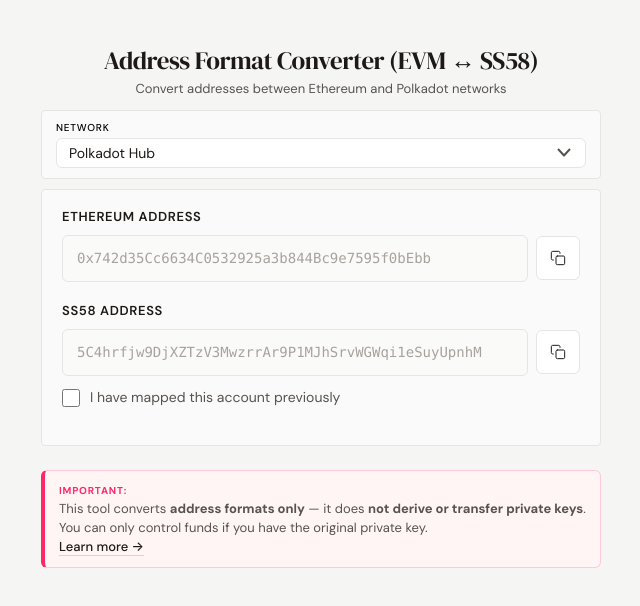
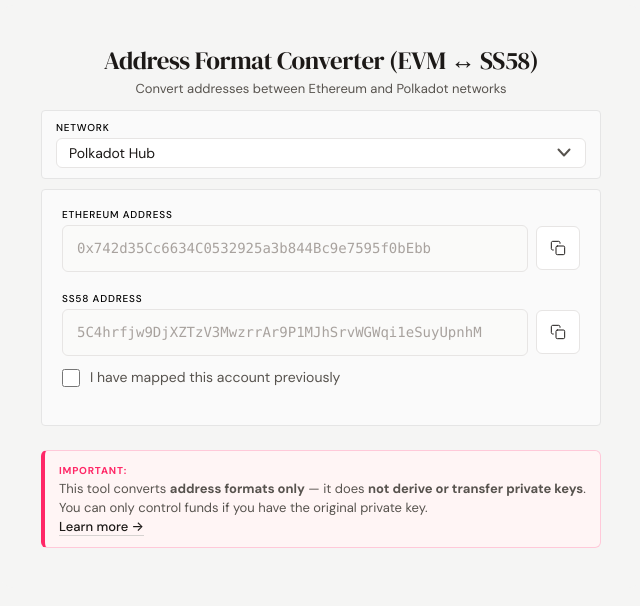
Before and after one commit to polkadot-developers/account-converter, a website: page index.html in a window 1280 px wide. Shown: the whole page, without its empty margins (319-959 px from the left). Drawn offline with Linux system fonts and the light colour scheme.

Commit message:
Update input label styles in index.html: change color, font size, and weight for improved readability and visual consistency.

```diff
--- a/index.html
+++ b/index.html
@@ -116,12 +116,12 @@
 
         .input-label {
             display: block;
-            color: #1C1917;
-            font-size: 13px;
-            font-weight: 600;
+            color: #000000;
+            font-size: 10px;
+            font-weight: 500;
             text-transform: uppercase;
-            letter-spacing: 0.05em;
-            margin-bottom: 10px;
+            letter-spacing: 0.08em;
+            margin-bottom: 4px;
         }
 
         .input-wrapper {
```
